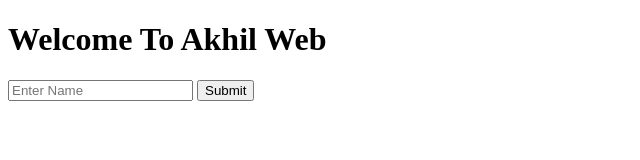
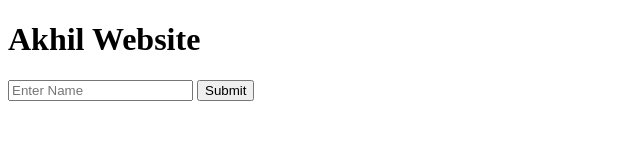
Before and after one commit to 25bcad04-web/Akhil-project, a website: page index.html in a window 1280 px wide. Shown: the whole page, without its empty margins (0-640 px from the left). Drawn offline with Linux system fonts and the light colour scheme.

Commit message:
Update index.html

```diff
--- a/index.html
+++ b/index.html
@@ -4,7 +4,7 @@
     <title>My Website</title>
 </head>
 <body>
-    <h1>Welcome To Akhil Web</h1>
+    <h1>Akhil Website</h1>
 
     <form action="http://localhost:5000/add" method="POST">
         <input type="text" Name="name" placeholder="Enter Name" required>
```
